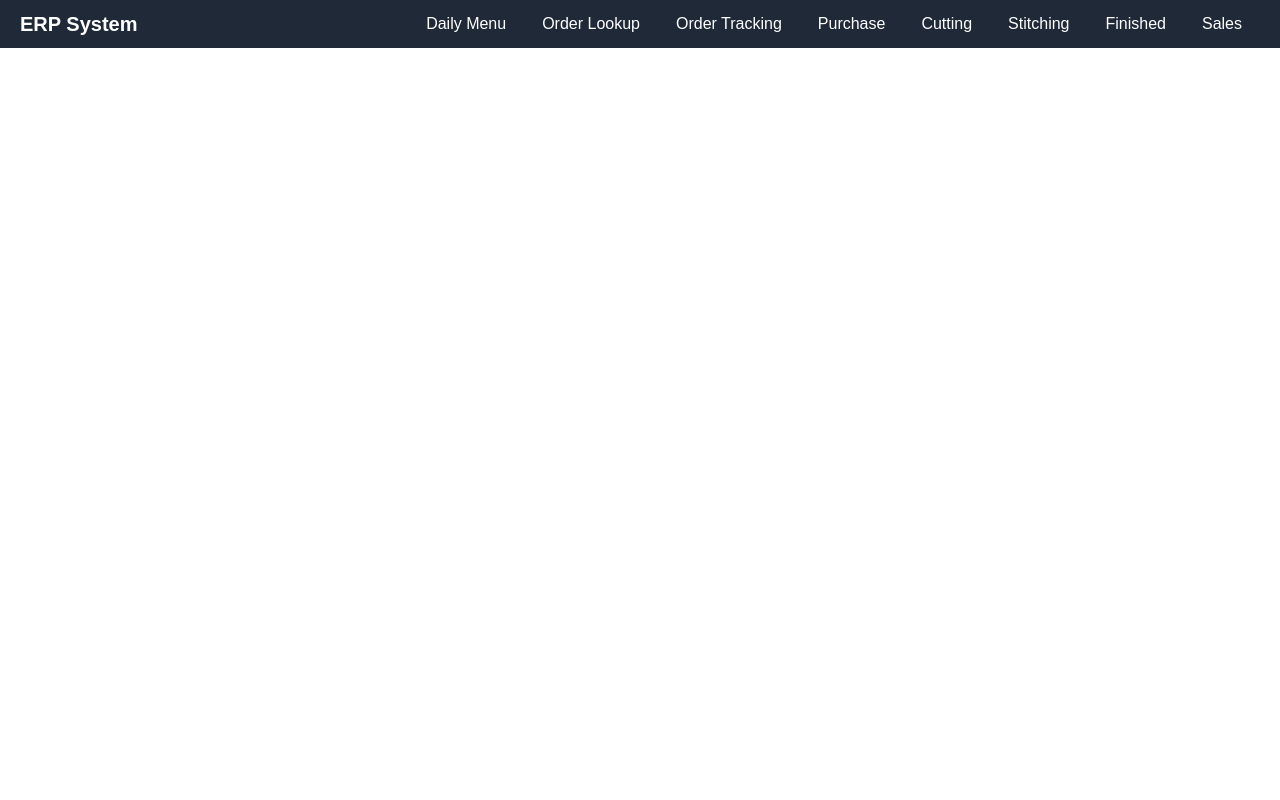
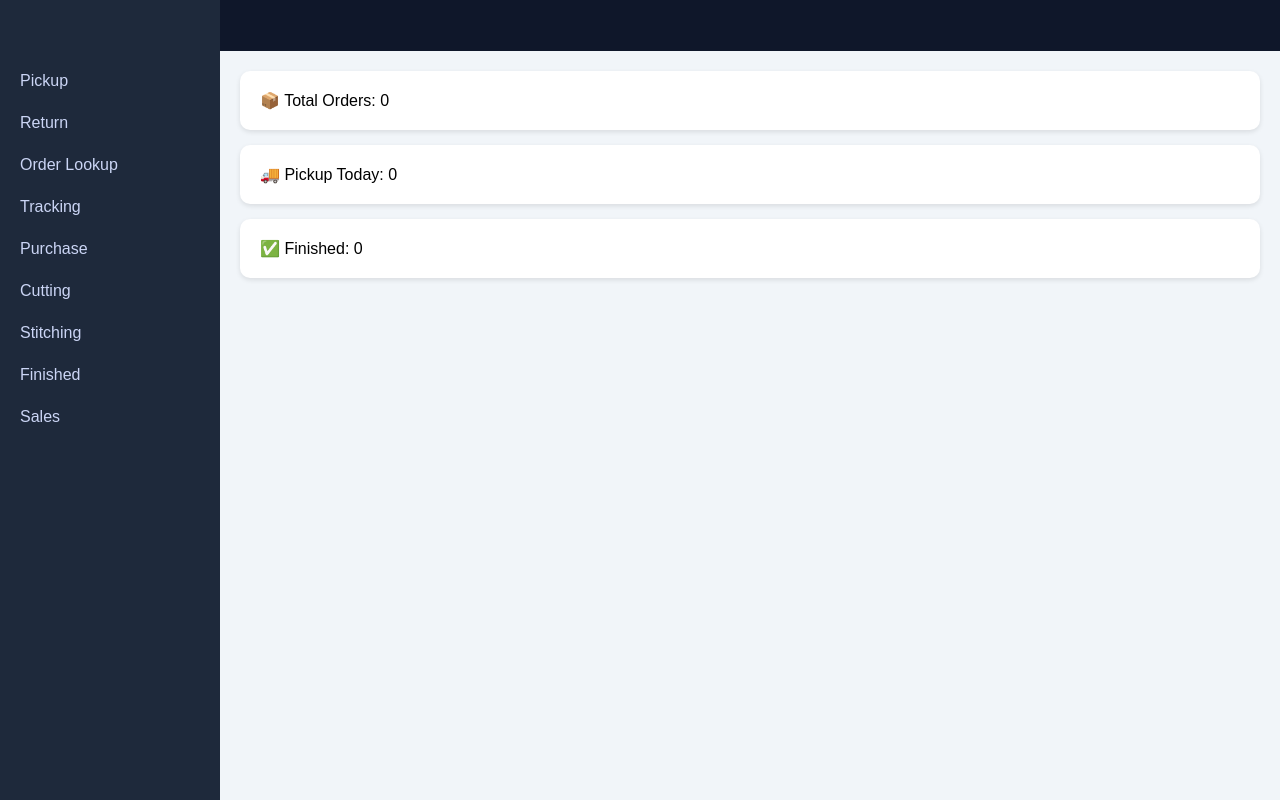
Before and after one commit to kamleshhargun/kamo, a plain HTML site: page index.html in a window 1280 px wide. Drawn offline with Linux system fonts and the light colour scheme.

Commit message:
Update index.html

```diff
--- a/index.html
+++ b/index.html
@@ -1,131 +1,60 @@
 <!DOCTYPE html>
-<html lang="en">
+<html>
 <head>
-<meta charset="UTF-8">
 <meta name="viewport" content="width=device-width, initial-scale=1.0">
 <title>ERP Dashboard</title>
 
 <style>
-
-/* RESET */
-* {
+body {
   margin: 0;
-  padding: 0;
-  box-sizing: border-box;
   font-family: Arial;
+  background: #f1f5f9;
 }
 
-/* HEADER */
-.header {
-  background: #1f2937;
-  padding: 0 20px;
+/* TOP BAR */
+.topbar {
+  background: #0f172a;
+  color: white;
+  padding: 15px;
+  font-size: 18px;
 }
 
-/* NAVBAR */
-.nav {
-  display: flex;
-  align-items: center;
-  justify-content: space-between;
+/* SIDEBAR */
+.sidebar {
+  width: 220px;
+  height: 100vh;
+  background: #1e293b;
+  position: fixed;
+  top: 0;
+  left: 0;
+  padding-top: 60px;
 }
 
-/* LOGO */
-.logo {
-  color: white;
-  font-size: 20px;
-  font-weight: bold;
+.sidebar a {
+  display: block;
+  color: #cbd5f5;
+  padding: 12px 20px;
+  text-decoration: none;
 }
 
-/* MENU */
-.menu {
-  list-style: none;
-  display: flex;
+.sidebar a:hover {
+  background: #334155;
+  color: white;
 }
 
-.menu li {
-  position: relative;
+/* MAIN */
+.main {
+  margin-left: 220px;
+  padding: 20px;
 }
 
-.menu a {
-  color: white;
-  padding: 15px 18px;
-  display: block;
-  text-decoration: none;
-  transition: 0.2s;
-}
-
-.menu a:hover {
-  background: #374151;
-}
-
-/* SUBMENU */
-.submenu {
-  position: absolute;
-  top: 100%;
-  left: 0;
+/* CARDS */
+.card {
   background: white;
-  min-width: 180px;
-
-  display: none;
-  flex-direction: column;
-
-  border-radius: 5px;
-  overflow: hidden;
-}
-
-.submenu a {
-  color: black;
-  padding: 12px;
-}
-
-.submenu a:hover {
-  background: #f3f4f6;
-}
-
-/* SHOW SUBMENU */
-.dropdown:hover .submenu {
-  display: flex;
-}
-
-/* MOBILE BUTTON */
-.menu-toggle {
-  display: none;
-  background: none;
-  border: none;
-  color: white;
-  font-size: 22px;
-}
-
-/* MOBILE */
-@media (max-width: 768px) {
-
-  .menu-toggle {
-    display: block;
-  }
-
-  .menu {
-    display: none;
-    flex-direction: column;
-    width: 100%;
-  }
-
-  .menu.active {
-    display: flex;
-  }
-
-  .submenu {
-    position: static;
-    display: none;
-    background: #374151;
-  }
-
-  .submenu a {
-    color: white;
-  }
-
-  .submenu.active {
-    display: flex;
-  }
-
+  padding: 20px;
+  margin-bottom: 15px;
+  border-radius: 10px;
+  box-shadow: 0 2px 5px rgba(0,0,0,0.1);
 }
 
 </style>
@@ -133,57 +62,32 @@
 
 <body>
 
-<header class="header">
-  <div class="nav">
+<div class="topbar">ERP Dashboard</div>
 
-    <div class="logo">ERP System</div>
+<div class="sidebar">
+  <a href="pickup.html">Pickup</a>
+  <a href="return.html">Return</a>
+  <a href="lookup.html">Order Lookup</a>
+  <a href="tracking.html">Tracking</a>
+  <a href="purchase.html">Purchase</a>
+  <a href="cutting.html">Cutting</a>
+  <a href="stitching.html">Stitching</a>
+  <a href="finished.html">Finished</a>
+  <a href="sales.html">Sales</a>
+</div>
 
-    <button class="menu-toggle">☰</button>
+<div class="main">
 
-    <ul class="menu">
+  <div class="card">📦 Total Orders: <span id="orders">0</span></div>
+  <div class="card">🚚 Pickup Today: <span id="pickup">0</span></div>
+  <div class="card">✅ Finished: <span id="finished">0</span></div>
 
-      <!-- DAILY MENU -->
-      <li class="dropdown">
-        <a href="#">Daily Menu</a>
-
-        <div class="submenu">
-          <a href="pickup.html">Pickup</a>
-          <a href="return.html">Return</a>
-        </div>
-      </li>
-
-      <li><a href="lookup.html">Order Lookup</a></li>
-      <li><a href="tracking.html">Order Tracking</a></li>
-      <li><a href="purchase.html">Purchase</a></li>
-      <li><a href="cutting.html">Cutting</a></li>
-      <li><a href="stitching.html">Stitching</a></li>
-      <li><a href="finished.html">Finished</a></li>
-      <li><a href="sales.html">Sales</a></li>
-
-    </ul>
-
-  </div>
-</header>
+</div>
 
 <script>
-
-/* MOBILE MENU */
-document.querySelector(".menu-toggle").onclick = function() {
-  document.querySelector(".menu").classList.toggle("active");
-};
-
-/* MOBILE SUBMENU */
-document.querySelectorAll(".dropdown > a").forEach(item => {
-  item.onclick = function(e) {
-
-    if (window.innerWidth <= 768) {
-      e.preventDefault();
-      this.nextElementSibling.classList.toggle("active");
-    }
-
-  }
-});
-
+document.getElementById("orders").innerText = localStorage.getItem("orders") || 0;
+document.getElementById("pickup").innerText = localStorage.getItem("pickup") || 0;
+document.getElementById("finished").innerText = localStorage.getItem("finished") || 0;
 </script>
 
 </body>
```
